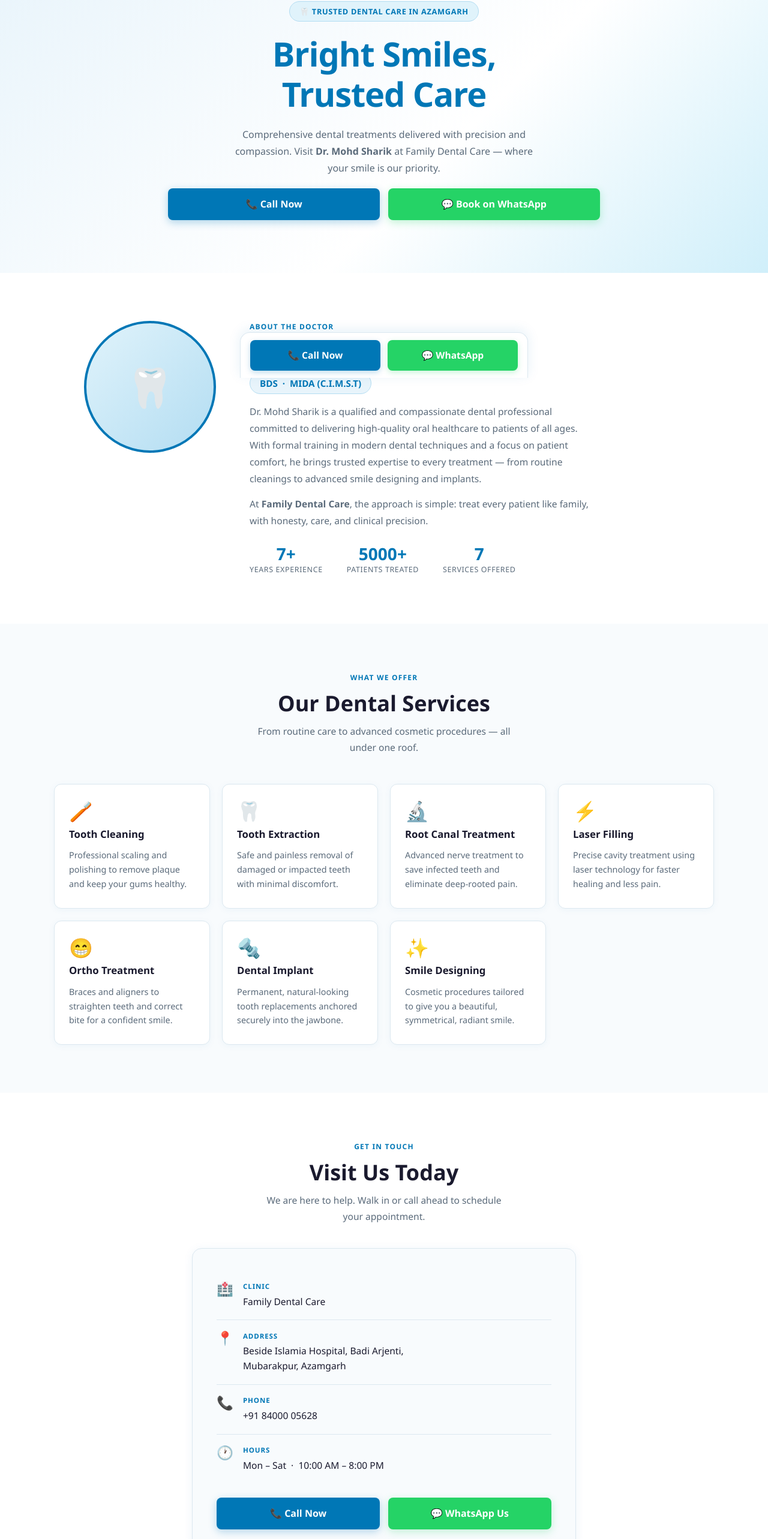
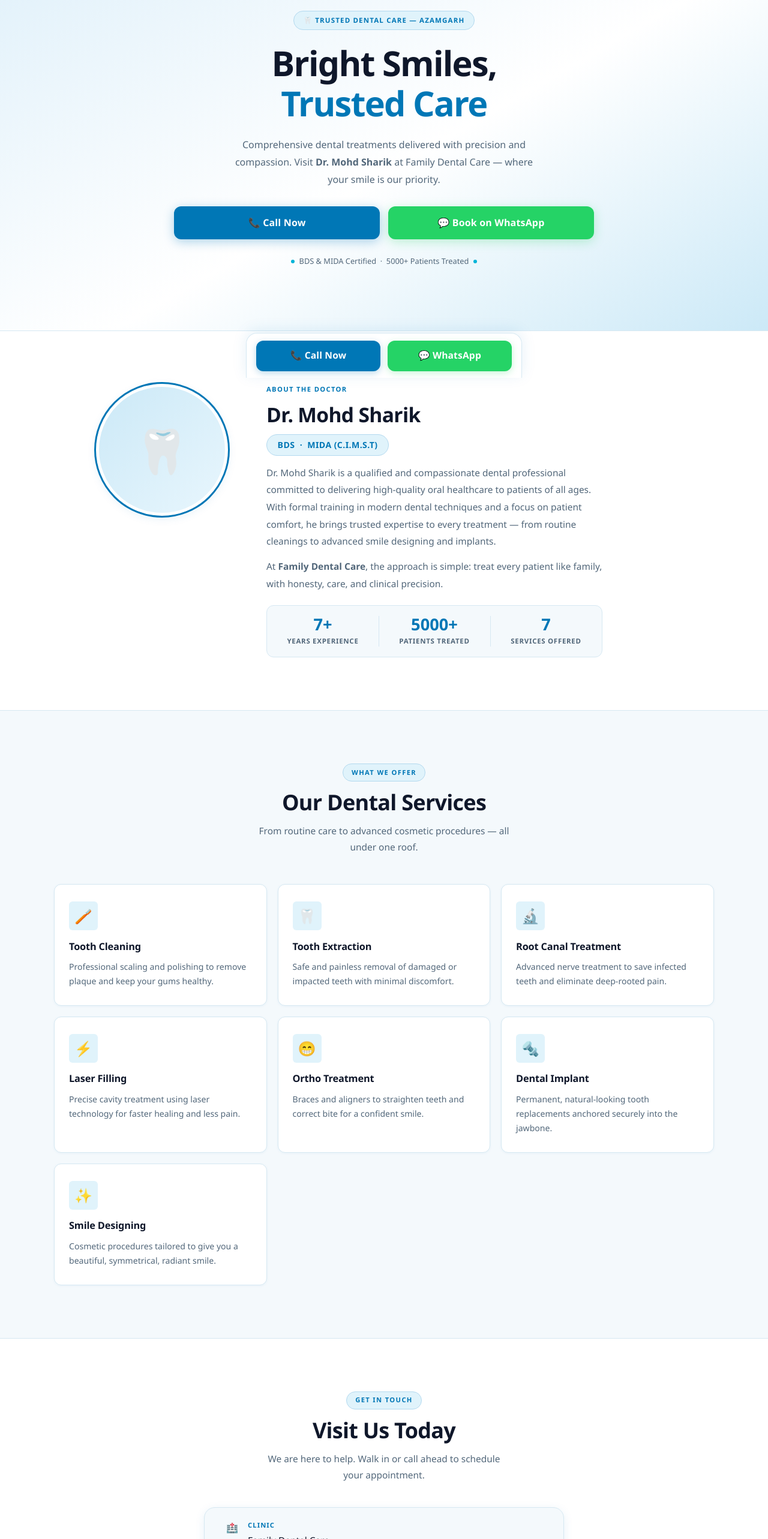
Before and after one commit to madebyharsh/sharik-dental-clinic, a Next.js app: page / in a window 1280 px wide. Shown: the part 170-2736 px from the top of the page at 60% size. Built offline with nearby package versions, Linux system fonts and the light colour scheme.

Commit message:
Step 7: UI Polish completed

```diff
--- a/src/app/globals.css
+++ b/src/app/globals.css
@@ -5,41 +5,48 @@
 }
 
 :root {
-  --color-primary: #0077b6;
-  --color-primary-dark: #005f8e;
-  --color-accent: #00b4d8;
-  --color-bg: #f8fbfd;
-  --color-surface: #ffffff;
-  --color-text: #1a1a2e;
-  --color-text-muted: #5a6a7a;
-  --color-border: #dce8f0;
+  --color-primary:       #0077b6;
+  --color-primary-dark:  #005f8e;
+  --color-primary-light: #e0f3fb;
+  --color-accent:        #00b4d8;
+  --color-green:         #25d366;
+  --color-green-dark:    #1ebe5c;
+  --color-bg:            #f4f9fc;
+  --color-surface:       #ffffff;
+  --color-text:          #0f172a;
+  --color-text-muted:    #52677a;
+  --color-border:        #d6e8f2;
+
   --font-sans: 'Segoe UI', system-ui, -apple-system, sans-serif;
-  --radius: 10px;
-  --shadow: 0 2px 16px rgba(0, 119, 182, 0.08);
+
+  --radius-sm:  6px;
+  --radius-md:  12px;
+  --radius-lg:  18px;
+  --radius-pill: 999px;
+
+  --shadow-sm:  0 1px 4px rgba(0, 119, 182, 0.06);
+  --shadow-md:  0 4px 16px rgba(0, 119, 182, 0.10);
+  --shadow-lg:  0 8px 32px rgba(0, 119, 182, 0.14);
+
+  --transition: 0.18s ease;
+
   --max-width: 1100px;
+  --section-padding: 5.5rem 1.25rem;
 }
 
-html {
-  scroll-behavior: smooth;
-}
+html { scroll-behavior: smooth; }
 
 body {
   font-family: var(--font-sans);
   background-color: var(--color-bg);
   color: var(--color-text);
-  line-height: 1.6;
+  line-height: 1.65;
   font-size: 16px;
+  -webkit-font-smoothing: antialiased;
 }
 
-a {
-  color: inherit;
-  text-decoration: none;
-}
-
-img {
-  max-width: 100%;
-  display: block;
-}
+a { color: inherit; text-decoration: none; }
+img { max-width: 100%; display: block; }
 
 .container {
   width: 100%;
@@ -47,3 +54,17 @@
   margin: 0 auto;
   padding: 0 1.25rem;
 }
+
+/* Shared section label */
+.section-label {
+  display: inline-block;
+  font-size: 0.7rem;
+  font-weight: 700;
+  letter-spacing: 0.12em;
+  text-transform: uppercase;
+  color: var(--color-primary);
+  background: var(--color-primary-light);
+  border: 1px solid #b3d9ef;
+  padding: 0.3rem 0.9rem;
+  border-radius: var(--radius-pill);
+}
--- a/src/app/layout.tsx
+++ b/src/app/layout.tsx
@@ -12,32 +12,45 @@
     <html lang="en">
       <body>
         <header style={{
-          padding: '1rem 1.25rem',
+          padding: '1rem 1.5rem',
           background: '#0077b6',
           color: '#fff',
           textAlign: 'center',
-          fontSize: '1.1rem',
+          fontSize: '1.05rem',
           fontWeight: '700',
-          letterSpacing: '0.02em',
+          letterSpacing: '0.03em',
+          boxShadow: '0 2px 12px rgba(0,119,182,0.18)',
+          position: 'sticky',
+          top: 0,
+          zIndex: 100,
         }}>
           🦷 Family Dental Care
         </header>
 
-        <main style={{ paddingBottom: '5rem' }}>
+        <main style={{ paddingBottom: '4.5rem' }}>
           {children}
         </main>
 
         <footer style={{
-          padding: '1.5rem 1.25rem 6rem',
-          background: '#1a1a2e',
-          color: '#7a8a9a',
+          padding: '2rem 1.25rem 5.5rem',
+          background: '#0f172a',
+          color: '#64748b',
           textAlign: 'center',
           fontSize: '0.85rem',
-          lineHeight: '1.8',
+          lineHeight: '2',
         }}>
-          <p>© {new Date().getFullYear()} Family Dental Care</p>
+          <p style={{ color: '#e2e8f0', fontWeight: 600, marginBottom: '0.25rem' }}>
+            Family Dental Care
+          </p>
           <p>Beside Islamia Hospital, Badi Arjenti, Mubarakpur, Azamgarh</p>
-          <p style={{ marginTop: '0.25rem', color: '#4a9abf' }}>+91 84000 05628</p>
+          <p>
+            <a href="tel:+918400005628" style={{ color: '#38bdf8', fontWeight: 500 }}>
+              +91 84000 05628
+            </a>
+          </p>
+          <p style={{ marginTop: '0.75rem', fontSize: '0.78rem', color: '#475569' }}>
+            © {new Date().getFullYear()} Family Dental Care. All rights reserved.
+          </p>
         </footer>
 
         <StickyCTA />
--- a/src/components/About.module.css
+++ b/src/components/About.module.css
@@ -1,115 +1,137 @@
 .about {
-  padding: 5rem 1.25rem;
-  background: #ffffff;
+  padding: var(--section-padding);
+  background: var(--color-surface);
+  border-bottom: 1px solid var(--color-border);
 }
 
 .container {
-  max-width: 1000px;
+  max-width: 960px;
   margin: 0 auto;
   display: flex;
   flex-direction: column;
   align-items: center;
-  gap: 2.5rem;
+  gap: 2.75rem;
 }
 
-/* Image placeholder */
+.avatar {
+  position: relative;
+  flex-shrink: 0;
+}
+
 .imagePlaceholder {
-  width: 180px;
-  height: 180px;
+  width: 190px;
+  height: 190px;
   border-radius: 50%;
-  background: linear-gradient(135deg, #e0f3fb, #b3ddf2);
-  border: 4px solid #0077b6;
+  background: linear-gradient(135deg, #cce9f7 0%, #e8f6fd 100%);
+  border: 5px solid var(--color-surface);
+  outline: 3px solid var(--color-primary);
   display: flex;
   align-items: center;
   justify-content: center;
-  flex-shrink: 0;
+  box-shadow: var(--shadow-md);
 }
 
 .icon {
-  font-size: 4rem;
+  font-size: 4.5rem;
   line-height: 1;
 }
 
-/* Content */
 .content {
   display: flex;
   flex-direction: column;
-  gap: 0.9rem;
+  gap: 0.85rem;
   text-align: center;
 }
 
 .label {
-  font-size: 0.75rem;
+  font-size: 0.7rem;
   font-weight: 700;
-  letter-spacing: 0.1em;
+  letter-spacing: 0.12em;
   text-transform: uppercase;
-  color: #0077b6;
+  color: var(--color-primary);
 }
 
 .name {
-  font-size: 2rem;
+  font-size: 2.1rem;
   font-weight: 800;
-  color: #1a1a2e;
-  line-height: 1.2;
+  color: var(--color-text);
+  line-height: 1.15;
+  letter-spacing: -0.02em;
 }
 
 .qualifications {
-  font-size: 0.95rem;
+  font-size: 0.88rem;
   font-weight: 600;
-  color: #0077b6;
-  background: #e8f4fb;
+  color: var(--color-primary);
+  background: var(--color-primary-light);
+  border: 1px solid #b3d9ef;
   display: inline-block;
-  padding: 0.3rem 1rem;
-  border-radius: 999px;
-  border: 1px solid #b3ddf2;
+  padding: 0.35rem 1.1rem;
+  border-radius: var(--radius-pill);
+  align-self: center;
+  letter-spacing: 0.03em;
+}
+
+.bio {
+  font-size: 0.965rem;
+  color: var(--color-text-muted);
+  line-height: 1.85;
+  max-width: 560px;
   align-self: center;
 }
 
-.bio {
-  font-size: 0.975rem;
-  color: #5a6a7a;
-  line-height: 1.8;
-  max-width: 580px;
-  align-self: center;
-}
-
-/* Stats */
 .stats {
   display: flex;
   justify-content: center;
-  gap: 2rem;
-  margin-top: 0.75rem;
-  flex-wrap: wrap;
+  gap: 0;
+  margin-top: 0.5rem;
+  background: var(--color-bg);
+  border: 1px solid var(--color-border);
+  border-radius: var(--radius-md);
+  overflow: hidden;
 }
 
 .stat {
+  flex: 1;
   display: flex;
   flex-direction: column;
   align-items: center;
-  gap: 0.2rem;
+  gap: 0.25rem;
+  padding: 1.1rem 0.5rem;
+  position: relative;
+}
+
+.stat + .stat::before {
+  content: '';
+  position: absolute;
+  left: 0;
+  top: 20%;
+  height: 60%;
+  width: 1px;
+  background: var(--color-border);
 }
 
 .statValue {
-  font-size: 1.75rem;
+  font-size: 1.7rem;
   font-weight: 800;
-  color: #0077b6;
+  color: var(--color-primary);
   line-height: 1;
 }
 
 .statLabel {
-  font-size: 0.78rem;
-  color: #5a6a7a;
-  font-weight: 500;
+  font-size: 0.72rem;
+  color: var(--color-text-muted);
+  font-weight: 600;
   text-transform: uppercase;
-  letter-spacing: 0.05em;
+  letter-spacing: 0.06em;
+  text-align: center;
 }
 
-/* Desktop: side-by-side layout */
 @media (min-width: 768px) {
   .container {
     flex-direction: row;
     align-items: flex-start;
-    gap: 3.5rem;
+    gap: 4rem;
   }
 
   .imagePlaceholder {
@@ -117,20 +139,11 @@
     height: 220px;
   }
 
-  .content {
-    text-align: left;
-  }
+  .content { text-align: left; }
 
-  .qualifications {
-    align-self: flex-start;
-  }
+  .qualifications { align-self: flex-start; }
 
-  .bio {
-    align-self: flex-start;
-  }
+  .bio { align-self: flex-start; }
 
-  .stats {
-    justify-content: flex-start;
-    gap: 2.5rem;
-  }
+  .stats { justify-content: flex-start; }
 }
--- a/src/components/Contact.module.css
+++ b/src/components/Contact.module.css
@@ -1,157 +1,157 @@
 .contact {
-  padding: 5rem 1.25rem;
-  background: #ffffff;
+  padding: var(--section-padding);
+  background: var(--color-surface);
 }
 
 .container {
-  max-width: 640px;
+  max-width: 600px;
   margin: 0 auto;
   display: flex;
   flex-direction: column;
   gap: 2.5rem;
 }
 
-/* Header */
 .header {
   text-align: center;
   display: flex;
   flex-direction: column;
   align-items: center;
-  gap: 0.75rem;
+  gap: 0.8rem;
 }
 
 .label {
-  font-size: 0.75rem;
+  font-size: 0.7rem;
   font-weight: 700;
-  letter-spacing: 0.1em;
+  letter-spacing: 0.12em;
   text-transform: uppercase;
-  color: #0077b6;
+  color: var(--color-primary);
+  background: var(--color-primary-light);
+  border: 1px solid #b3d9ef;
+  padding: 0.3rem 0.9rem;
+  border-radius: var(--radius-pill);
 }
 
 .heading {
   font-size: 2rem;
   font-weight: 800;
-  color: #1a1a2e;
+  color: var(--color-text);
   line-height: 1.2;
+  letter-spacing: -0.02em;
 }
 
 .subtext {
-  font-size: 0.975rem;
-  color: #5a6a7a;
-  line-height: 1.7;
-  max-width: 420px;
+  font-size: 0.965rem;
+  color: var(--color-text-muted);
+  line-height: 1.75;
+  max-width: 400px;
 }
 
-/* Card */
 .card {
-  background: #f8fbfd;
-  border: 1px solid #dce8f0;
-  border-radius: 16px;
-  padding: 2rem 1.75rem;
-  display: flex;
-  flex-direction: column;
-  gap: 0;
-  box-shadow: 0 2px 16px rgba(0, 119, 182, 0.07);
+  background: var(--color-bg);
+  border: 1px solid var(--color-border);
+  border-radius: var(--radius-lg);
+  padding: 0 1.75rem;
+  box-shadow: var(--shadow-md);
 }
 
-/* Info rows */
 .infoBlock {
   display: flex;
   align-items: flex-start;
   gap: 1rem;
-  padding: 1.1rem 0;
+  padding: 1.25rem 0;
 }
 
-.infoIcon {
-  font-size: 1.4rem;
-  line-height: 1;
+.infoIconWrap {
+  width: 40px;
+  height: 40px;
+  border-radius: var(--radius-sm);
+  background: var(--color-primary-light);
+  border: 1px solid #b3d9ef;
+  display: flex;
+  align-items: center;
+  justify-content: center;
+  flex-shrink: 0;
+  font-size: 1.15rem;
   margin-top: 0.1rem;
-  flex-shrink: 0;
 }
 
 .infoTitle {
-  font-size: 0.72rem;
+  font-size: 0.7rem;
   font-weight: 700;
   text-transform: uppercase;
-  letter-spacing: 0.08em;
-  color: #0077b6;
-  margin-bottom: 0.2rem;
+  letter-spacing: 0.1em;
+  color: var(--color-primary);
+  margin-bottom: 0.25rem;
 }
 
 .infoValue {
-  font-size: 0.975rem;
-  color: #1a1a2e;
+  font-size: 0.965rem;
+  color: var(--color-text);
   font-weight: 500;
-  line-height: 1.6;
+  line-height: 1.65;
 }
 
 .divider {
   height: 1px;
-  background: #dce8f0;
-  width: 100%;
+  background: var(--color-border);
 }
 
-/* Action buttons */
 .actions {
   display: flex;
   flex-direction: column;
   gap: 0.85rem;
-  margin-top: 1.5rem;
+  padding: 1.5rem 0 1.75rem;
 }
 
 .btnCall,
 .btnWhatsapp {
-  display: block;
+  display: flex;
+  align-items: center;
+  justify-content: center;
+  gap: 0.5rem;
   width: 100%;
-  padding: 0.85rem 1.5rem;
-  border-radius: 8px;
+  padding: 0.9rem 1.5rem;
+  border-radius: var(--radius-md);
   font-size: 1rem;
-  font-weight: 600;
+  font-weight: 700;
   text-align: center;
-  transition: transform 0.15s ease, box-shadow 0.15s ease;
+  transition:
+    transform var(--transition),
+    box-shadow var(--transition),
+    background var(--transition);
 }
 
 .btnCall {
-  background: #0077b6;
+  background: var(--color-primary);
   color: #ffffff;
-  box-shadow: 0 4px 14px rgba(0, 119, 182, 0.28);
+  box-shadow: 0 4px 16px rgba(0, 119, 182, 0.28);
 }
 
 .btnCall:hover {
-  background: #005f8e;
-  transform: translateY(-1px);
-  box-shadow: 0 6px 18px rgba(0, 119, 182, 0.36);
+  background: var(--color-primary-dark);
+  transform: translateY(-2px);
+  box-shadow: 0 7px 22px rgba(0, 119, 182, 0.36);
 }
 
 .btnWhatsapp {
-  background: #25d366;
+  background: var(--color-green);
   color: #ffffff;
-  box-shadow: 0 4px 14px rgba(37, 211, 102, 0.25);
+  box-shadow: 0 4px 16px rgba(37, 211, 102, 0.24);
 }
 
 .btnWhatsapp:hover {
-  background: #1ebe5c;
-  transform: translateY(-1px);
-  box-shadow: 0 6px 18px rgba(37, 211, 102, 0.33);
+  background: var(--color-green-dark);
+  transform: translateY(-2px);
+  box-shadow: 0 7px 22px rgba(37, 211, 102, 0.32);
 }
 
 @media (min-width: 480px) {
-  .actions {
-    flex-direction: row;
-  }
-
+  .actions { flex-direction: row; }
   .btnCall,
-  .btnWhatsapp {
-    flex: 1;
-  }
+  .btnWhatsapp { flex: 1; }
 }
 
 @media (min-width: 768px) {
-  .heading {
-    font-size: 2.25rem;
-  }
-
-  .card {
-    padding: 2.25rem 2.5rem;
-  }
+  .heading { font-size: 2.25rem; }
+  .card { padding: 0 2.25rem; }
 }
--- a/src/components/Hero.module.css
+++ b/src/components/Hero.module.css
@@ -1,44 +1,51 @@
 .hero {
-  background: linear-gradient(135deg, #e8f4fb 0%, #ffffff 60%, #d0effa 100%);
-  padding: 5rem 1.25rem 4rem;
+  background: linear-gradient(150deg, #dff0fa 0%, #ffffff 55%, #cce9f7 100%);
+  padding: 6rem 1.25rem 5rem;
   text-align: center;
+  border-bottom: 1px solid var(--color-border);
 }
 
 .container {
-  max-width: 720px;
+  max-width: 700px;
   margin: 0 auto;
   display: flex;
   flex-direction: column;
   align-items: center;
-  gap: 1.25rem;
+  gap: 1.4rem;
 }
 
 .badge {
-  display: inline-block;
-  background: #e0f3fb;
-  color: #0077b6;
-  font-size: 0.8rem;
-  font-weight: 600;
-  letter-spacing: 0.05em;
+  display: inline-flex;
+  align-items: center;
+  gap: 0.4rem;
+  background: var(--color-primary-light);
+  color: var(--color-primary);
+  font-size: 0.72rem;
+  font-weight: 700;
+  letter-spacing: 0.1em;
+  text-transform: uppercase;
   padding: 0.35rem 1rem;
-  border-radius: 999px;
-  border: 1px solid #b3ddf2;
-  text-transform: uppercase;
+  border-radius: var(--radius-pill);
+  border: 1px solid #b3d9ef;
 }
 
 .heading {
-  font-size: 2.25rem;
+  font-size: 2.4rem;
   font-weight: 800;
-  line-height: 1.2;
-  color: #0077b6;
-  letter-spacing: -0.02em;
+  line-height: 1.15;
+  color: var(--color-text);
+  letter-spacing: -0.03em;
+}
+
+.heading span {
+  color: var(--color-primary);
 }
 
 .subtext {
   font-size: 1rem;
-  color: #5a6a7a;
-  max-width: 520px;
-  line-height: 1.75;
+  color: var(--color-text-muted);
+  max-width: 500px;
+  line-height: 1.8;
 }
 
 .actions {
@@ -46,49 +53,68 @@
   flex-direction: column;
   gap: 0.85rem;
   width: 100%;
-  max-width: 320px;
+  max-width: 340px;
+  margin-top: 0.5rem;
 }
 
 .btnPrimary,
 .btnWhatsapp {
-  display: block;
+  display: flex;
+  align-items: center;
+  justify-content: center;
+  gap: 0.5rem;
   width: 100%;
-  padding: 0.85rem 1.5rem;
-  border-radius: 8px;
+  padding: 0.9rem 1.75rem;
+  border-radius: var(--radius-md);
   font-size: 1rem;
-  font-weight: 600;
-  text-align: center;
-  transition: transform 0.15s ease, box-shadow 0.15s ease;
+  font-weight: 700;
+  letter-spacing: 0.01em;
+  transition: transform var(--transition), box-shadow var(--transition), background var(--transition);
 }
 
 .btnPrimary {
-  background: #0077b6;
+  background: var(--color-primary);
   color: #ffffff;
-  box-shadow: 0 4px 14px rgba(0, 119, 182, 0.3);
+  box-shadow: 0 4px 18px rgba(0, 119, 182, 0.32);
 }
 
 .btnPrimary:hover {
-  background: #005f8e;
-  transform: translateY(-1px);
-  box-shadow: 0 6px 18px rgba(0, 119, 182, 0.38);
+  background: var(--color-primary-dark);
+  transform: translateY(-2px);
+  box-shadow: 0 8px 24px rgba(0, 119, 182, 0.40);
 }
 
 .btnWhatsapp {
-  background: #25d366;
+  background: var(--color-green);
   color: #ffffff;
-  box-shadow: 0 4px 14px rgba(37, 211, 102, 0.28);
+  box-shadow: 0 4px 18px rgba(37, 211, 102, 0.28);
 }
 
 .btnWhatsapp:hover {
-  background: #1ebe5c;
-  transform: translateY(-1px);
-  box-shadow: 0 6px 18px rgba(37, 211, 102, 0.36);
+  background: var(--color-green-dark);
+  transform: translateY(-2px);
+  box-shadow: 0 8px 24px rgba(37, 211, 102, 0.36);
+}
+
+.trust {
+  display: flex;
+  align-items: center;
+  gap: 0.5rem;
+  font-size: 0.8rem;
+  color: var(--color-text-muted);
+  margin-top: 0.25rem;
+}
+
+.trustDot {
+  width: 6px;
+  height: 6px;
+  border-radius: 50%;
+  background: var(--color-accent);
+  display: inline-block;
 }
 
 @media (min-width: 600px) {
-  .heading {
-    font-size: 3rem;
-  }
+  .heading { font-size: 3.1rem; }
 
   .actions {
     flex-direction: row;
@@ -97,17 +123,11 @@
 
   .btnPrimary,
   .btnWhatsapp {
-    width: auto;
     flex: 1;
   }
 }
 
 @media (min-width: 900px) {
-  .heading {
-    font-size: 3.5rem;
-  }
-
-  .hero {
-    padding: 7rem 1.25rem 5.5rem;
-  }
+  .heading { font-size: 3.6rem; }
+  .hero { padding: 8rem 1.25rem 6.5rem; }
 }
--- a/src/components/Hero.tsx
+++ b/src/components/Hero.tsx
@@ -4,14 +4,15 @@
   return (
     <section className={styles.hero} id="hero">
       <div className={styles.container}>
-        <div className={styles.badge}>🦷 Trusted Dental Care in Azamgarh</div>
+        <div className={styles.badge}>🦷 Trusted Dental Care — Azamgarh</div>
         <h1 className={styles.heading}>
-          Bright Smiles,<br /> Trusted Care
+          Bright Smiles,<br />
+          <span>Trusted Care</span>
         </h1>
         <p className={styles.subtext}>
           Comprehensive dental treatments delivered with precision and compassion.
-          Visit <strong>Dr. Mohd Sharik</strong> at Family Dental Care — where your
-          smile is our priority.
+          Visit <strong>Dr. Mohd Sharik</strong> at Family Dental Care — where
+          your smile is our priority.
         </p>
         <div className={styles.actions}>
           <a href="tel:+918400005628" className={styles.btnPrimary}>
@@ -26,6 +27,11 @@
             💬 Book on WhatsApp
           </a>
         </div>
+        <p className={styles.trust}>
+          <span className={styles.trustDot} />
+          BDS &amp; MIDA Certified &nbsp;·&nbsp; 5000+ Patients Treated
+          <span className={styles.trustDot} />
+        </p>
       </div>
     </section>
   );
--- a/src/components/Services.module.css
+++ b/src/components/Services.module.css
@@ -1,126 +1,120 @@
 .services {
-  padding: 5rem 1.25rem;
-  background: #f8fbfd;
+  padding: var(--section-padding);
+  background: var(--color-bg);
+  border-bottom: 1px solid var(--color-border);
 }
 
 .container {
-  max-width: 1100px;
+  max-width: var(--max-width);
   margin: 0 auto;
   display: flex;
   flex-direction: column;
   gap: 3rem;
 }
 
-/* Section header */
 .header {
   text-align: center;
   display: flex;
   flex-direction: column;
   align-items: center;
-  gap: 0.75rem;
+  gap: 0.8rem;
 }
 
 .label {
-  font-size: 0.75rem;
+  font-size: 0.7rem;
   font-weight: 700;
-  letter-spacing: 0.1em;
+  letter-spacing: 0.12em;
   text-transform: uppercase;
-  color: #0077b6;
+  color: var(--color-primary);
+  background: var(--color-primary-light);
+  border: 1px solid #b3d9ef;
+  padding: 0.3rem 0.9rem;
+  border-radius: var(--radius-pill);
 }
 
 .heading {
   font-size: 2rem;
   font-weight: 800;
-  color: #1a1a2e;
+  color: var(--color-text);
   line-height: 1.2;
+  letter-spacing: -0.02em;
 }
 
 .subtext {
-  font-size: 0.975rem;
-  color: #5a6a7a;
-  max-width: 460px;
+  font-size: 0.965rem;
+  color: var(--color-text-muted);
+  max-width: 440px;
+  line-height: 1.75;
+}
+
+.grid {
+  display: grid;
+  grid-template-columns: 1fr;
+  gap: 1.1rem;
+}
+
+.card {
+  background: var(--color-surface);
+  border: 1px solid var(--color-border);
+  border-radius: var(--radius-md);
+  padding: 1.75rem 1.5rem;
+  display: flex;
+  flex-direction: column;
+  gap: 0.55rem;
+  box-shadow: var(--shadow-sm);
+  transition:
+    transform var(--transition),
+    box-shadow var(--transition),
+    border-color var(--transition);
+  cursor: default;
+}
+
+.card:hover {
+  transform: translateY(-4px);
+  box-shadow: var(--shadow-lg);
+  border-color: var(--color-primary);
+}
+
+.iconWrap {
+  width: 48px;
+  height: 48px;
+  border-radius: var(--radius-sm);
+  background: var(--color-primary-light);
+  display: flex;
+  align-items: center;
+  justify-content: center;
+  margin-bottom: 0.3rem;
+  transition: background var(--transition);
+}
+
+.card:hover .iconWrap {
+  background: var(--color-primary);
+}
+
+.icon {
+  font-size: 1.5rem;
+  line-height: 1;
+  transition: filter var(--transition);
+}
+
+.title {
+  font-size: 1.02rem;
+  font-weight: 700;
+  color: var(--color-text);
+  letter-spacing: -0.01em;
+}
+
+.description {
+  font-size: 0.88rem;
+  color: var(--color-text-muted);
   line-height: 1.7;
 }
 
-/* Grid */
-.grid {
-  display: grid;
-  grid-template-columns: 1fr;
-  gap: 1.25rem;
-}
-
-/* Card */
-.card {
-  background: #ffffff;
-  border: 1px solid #dce8f0;
-  border-radius: 12px;
-  padding: 1.75rem 1.5rem;
-  display: flex;
-  flex-direction: column;
-  gap: 0.6rem;
-  box-shadow: 0 2px 12px rgba(0, 119, 182, 0.05);
-  transition: transform 0.18s ease, box-shadow 0.18s ease, border-color 0.18s ease;
-}
-
-.card:hover {
-  transform: translateY(-3px);
-  box-shadow: 0 8px 24px rgba(0, 119, 182, 0.12);
-  border-color: #0077b6;
-}
-
-.icon {
-  font-size: 2rem;
-  line-height: 1;
-}
-
-.title {
-  font-size: 1.05rem;
-  font-weight: 700;
-  color: #1a1a2e;
-}
-
-.description {
-  font-size: 0.9rem;
-  color: #5a6a7a;
-  line-height: 1.65;
-}
-
-/* Responsive grid */
 @media (min-width: 540px) {
-  .grid {
-    grid-template-columns: repeat(2, 1fr);
-  }
+  .grid { grid-template-columns: repeat(2, 1fr); }
 }
 
 @media (min-width: 900px) {
-  .grid {
-    grid-template-columns: repeat(3, 1fr);
-  }
-
-  .heading {
-    font-size: 2.25rem;
-  }
+  .grid { grid-template-columns: repeat(3, 1fr); }
+  .heading { font-size: 2.25rem; }
 }
-
-@media (min-width: 1100px) {
-  /* 7 cards — row of 4 + row of 3 centered */
-  .grid {
-    grid-template-columns: repeat(4, 1fr);
-  }
-
-  .card:nth-child(5) {
-    grid-column: 1 / 2;
-  }
-
-  .card:nth-child(5),
-  .card:nth-child(6),
-  .card:nth-child(7) {
-    grid-column: auto;
-  }
-
-  /* center the last row of 3 */
-  .grid::after {
-    content: '';
-    grid-column: span 1;
-  }
-}
--- a/src/components/Services.tsx
+++ b/src/components/Services.tsx
@@ -54,7 +54,9 @@
         <div className={styles.grid}>
           {services.map((service) => (
             <div key={service.title} className={styles.card}>
-              <span className={styles.icon}>{service.icon}</span>
+              <div className={styles.iconWrap}>
+                <span className={styles.icon}>{service.icon}</span>
+              </div>
               <h3 className={styles.title}>{service.title}</h3>
               <p className={styles.description}>{service.description}</p>
             </div>
--- a/src/components/StickyCTA.module.css
+++ b/src/components/StickyCTA.module.css
@@ -5,11 +5,13 @@
   right: 0;
   z-index: 999;
   display: flex;
-  background: #ffffff;
-  border-top: 1px solid #dce8f0;
-  box-shadow: 0 -4px 20px rgba(0, 119, 182, 0.1);
-  padding: 0.75rem 1rem;
-  padding-bottom: calc(0.75rem + env(safe-area-inset-bottom));
+  background: rgba(255, 255, 255, 0.97);
+  backdrop-filter: blur(10px);
+  -webkit-backdrop-filter: blur(10px);
+  border-top: 1px solid var(--color-border);
+  box-shadow: 0 -4px 24px rgba(0, 119, 182, 0.10);
+  padding: 0.7rem 1rem;
+  padding-bottom: calc(0.7rem + env(safe-area-inset-bottom));
   gap: 0.75rem;
 }
 
@@ -19,47 +21,49 @@
   display: flex;
   align-items: center;
   justify-content: center;
-  gap: 0.4rem;
+  gap: 0.45rem;
   padding: 0.8rem 1rem;
-  border-radius: 8px;
+  border-radius: var(--radius-md);
   font-size: 0.975rem;
-  font-weight: 600;
-  text-align: center;
-  transition: transform 0.15s ease, box-shadow 0.15s ease;
+  font-weight: 700;
+  letter-spacing: 0.01em;
+  transition:
+    transform var(--transition),
+    box-shadow var(--transition),
+    background var(--transition);
 }
 
 .btnCall {
-  background: #0077b6;
+  background: var(--color-primary);
   color: #ffffff;
-  box-shadow: 0 3px 10px rgba(0, 119, 182, 0.25);
+  box-shadow: 0 3px 12px rgba(0, 119, 182, 0.28);
 }
 
 .btnCall:hover {
-  background: #005f8e;
+  background: var(--color-primary-dark);
   transform: translateY(-1px);
-  box-shadow: 0 5px 14px rgba(0, 119, 182, 0.32);
+  box-shadow: 0 6px 16px rgba(0, 119, 182, 0.36);
 }
 
 .btnWhatsapp {
-  background: #25d366;
+  background: var(--color-green);
   color: #ffffff;
-  box-shadow: 0 3px 10px rgba(37, 211, 102, 0.25);
+  box-shadow: 0 3px 12px rgba(37, 211, 102, 0.26);
 }
 
 .btnWhatsapp:hover {
-  background: #1ebe5c;
+  background: var(--color-green-dark);
   transform: translateY(-1px);
-  box-shadow: 0 5px 14px rgba(37, 211, 102, 0.32);
+  box-shadow: 0 6px 16px rgba(37, 211, 102, 0.34);
 }
 
-/* Hide on large screens — optional: remove if you want it always visible */
 @media (min-width: 900px) {
   .bar {
-    max-width: 480px;
+    max-width: 460px;
     left: 50%;
     transform: translateX(-50%);
-    border-radius: 16px 16px 0 0;
-    border-left: 1px solid #dce8f0;
-    border-right: 1px solid #dce8f0;
+    border-radius: var(--radius-lg) var(--radius-lg) 0 0;
+    border-left: 1px solid var(--color-border);
+    border-right: 1px solid var(--color-border);
   }
 }
```
